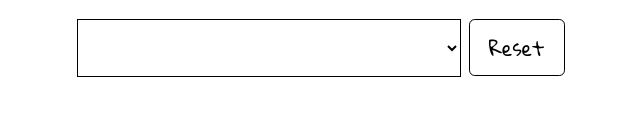
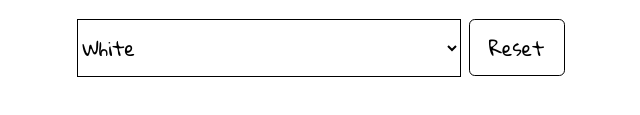
Before and after one commit to Wattsun64/color-select-page, a plain HTML site: page index.html in a window 1280 px wide. Shown: the part 327-442 px from the top of the page, 345-985 px from the left. Drawn offline with Linux system fonts and the light colour scheme.

Commit message:
modified: index.html

```diff
--- a/index.html
+++ b/index.html
@@ -15,7 +15,7 @@
         <select></select>
         <button type=" button ">Reset</button>
     </div>
-    <script src="./src/option.js "></script>
+    <script src="./src/main.js "></script>
     <script src="./src/change-color.js "></script>
     <script src="./src/reset.js"></script>
 
```
